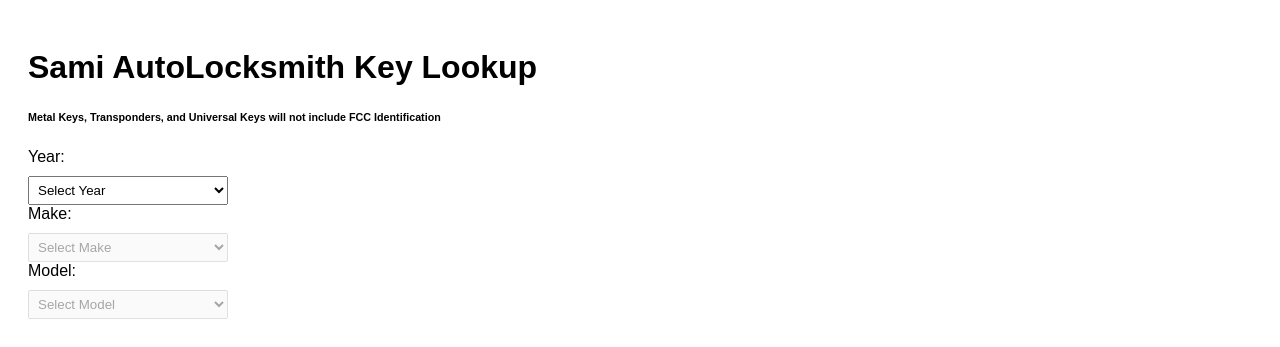
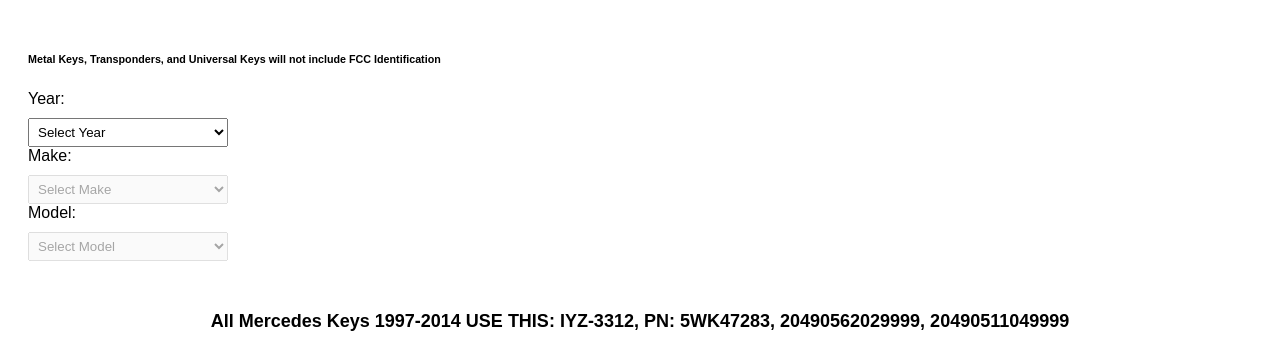
Before and after one commit to HaleluyaTesfamariam/keys, a plain HTML site: page index.html in a window 1280 px wide. Shown: the top 347 px of the page. Drawn offline with nearby package versions, Linux system fonts and the light colour scheme.

Commit message:
Update index.html
Title change

```diff
--- a/index.html
+++ b/index.html
@@ -65,8 +65,6 @@
     <script src="https://cdnjs.cloudflare.com/ajax/libs/PapaParse/5.3.0/papaparse.min.js"></script>
 </head>
 <body>
-    <h1>Sami AutoLocksmith Key Lookup</h1>
-    </div>
     <h6>Metal Keys, Transponders, and Universal Keys will not include FCC Identification</h6>
 
     <label for="year-select">Year:</label>
```
